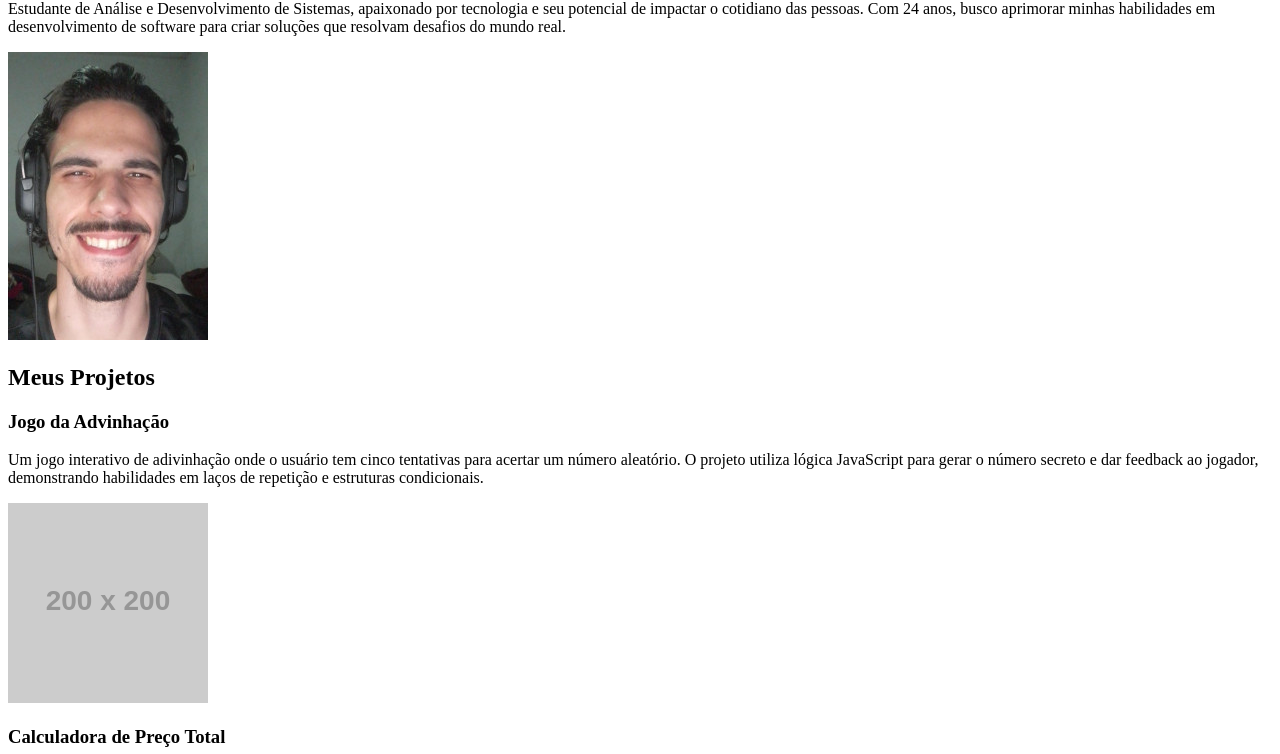
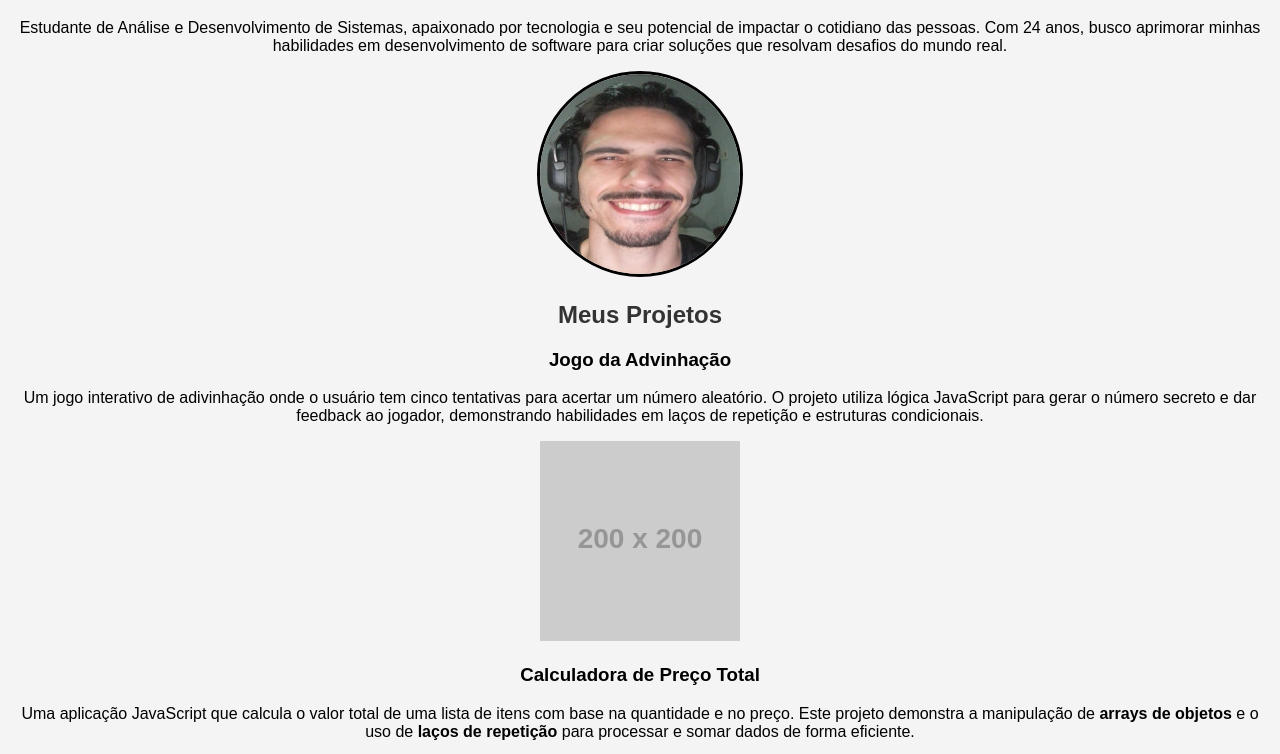
Before and after one commit to dev-hudson/portifolio, a plain HTML site: page index.html in a window 1280 px wide. Shown: the part 80-834 px from the top of the page. Drawn offline with Linux system fonts and the light colour scheme; placeholder pictures from the web are drawn by us.

Commit message:
mudança no href

```diff
--- a/index.html
+++ b/index.html
@@ -4,7 +4,7 @@
     <meta charset="UTF-8">
     <meta name="viewport" content="width=device-width, initial-scale=1.0">
     <title>Portifólio</title>
-    <link rel="stylesheet" href="portifolio.css" type="text/css">
+    <link rel="stylesheet" href="index.css" type="text/css">
 </head>
 <body>
     <h1>Hudson Machado | Desenvolvedor Full-Stack em Formação</h1>
```
